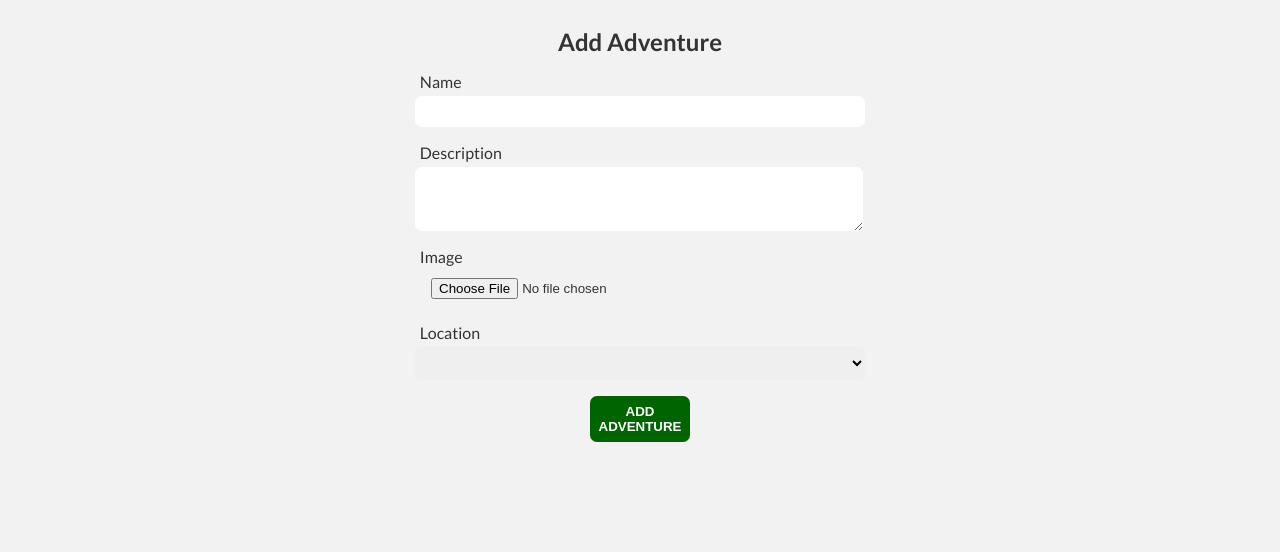
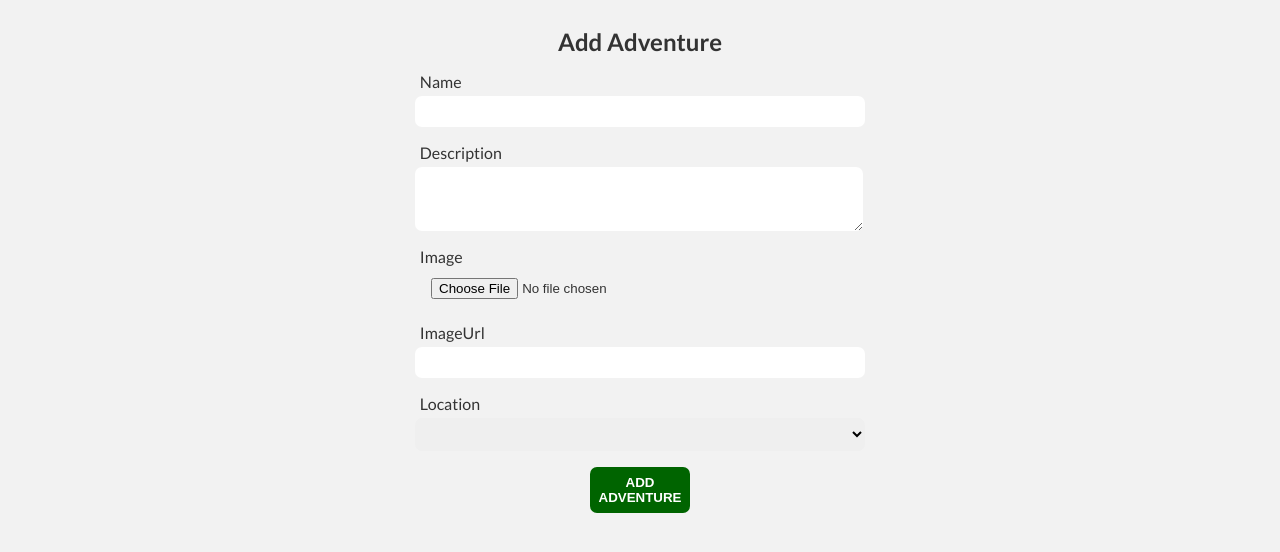
Before and after one commit to Vasil-Antonov1234/gift-adventure, a website: page src/views/addAdventure.html in a window 1280 px wide. Shown: the part 64-616 px from the top of the page. Drawn offline with Linux system fonts and the light colour scheme.

Commit message:
Update addAdventure.html
Add option to give image url instead of upload a file (optionally) on add adventure page

```diff
--- a/src/views/addAdventure.html
+++ b/src/views/addAdventure.html
@@ -32,6 +32,8 @@
             <textarea name="description" id="description"></textarea>
             <label for="image">Image</label>
             <input name="upload" type="file" id="image">
+            <label for="imageUrl">ImageUrl</label>
+            <input name="upload" type="text" id="imageUrl">
             <label for="group">Location</label>
             <select name="location" id="group">
                 {{locations}}
```
